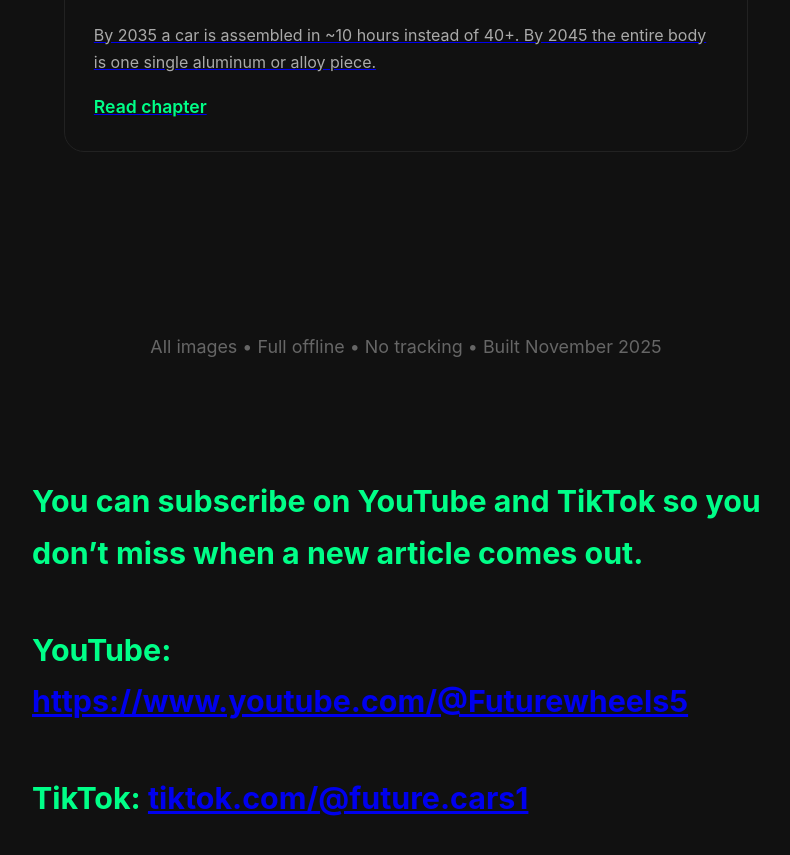
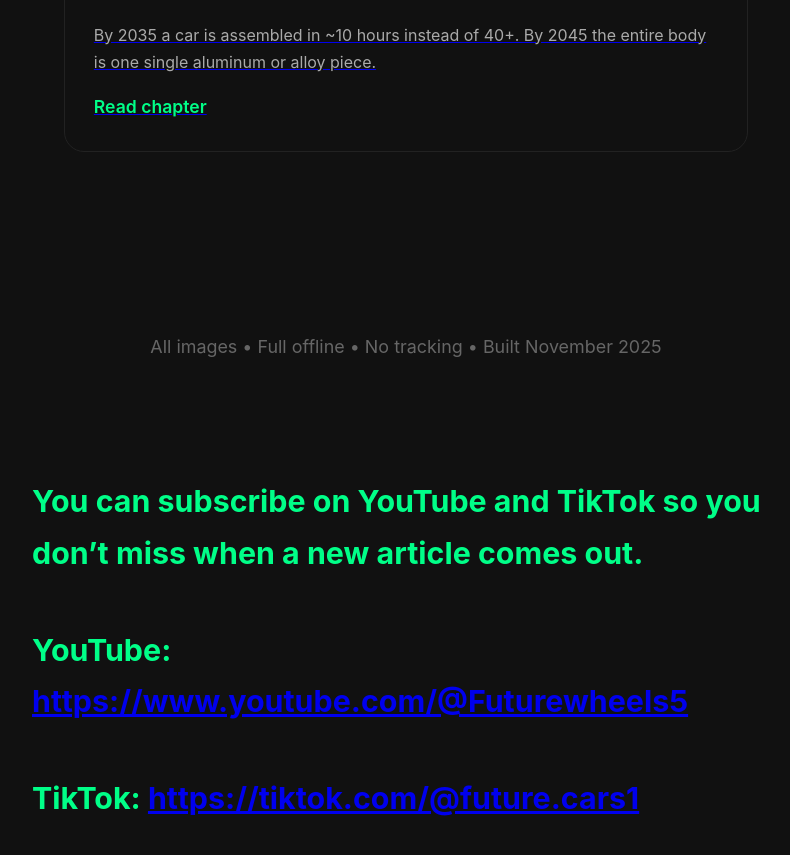
Before and after one commit to Futurecars5/Futurecars5.github.io, a Jekyll site: the page built from index.md, in a window 1280 px wide and 900 px high, scrolled down 5054 px. Shown: the top 855 px of the window, without its empty margins (234-1024 px from the left). Built offline with Jekyll 4.4.1, drawn with Linux system fonts in a browser that asks for light colours; a script that is not in the unit is left out; part of the change alters nothing that is shown.

Commit message:
Update default.html

```diff
--- a/_layouts/default.html
+++ b/_layouts/default.html
@@ -31,7 +31,7 @@
     <!-- Навигация -->
     <h2>You can subscribe on YouTube and TikTok so you don’t miss when a new article comes out.</h2>
 <h2>YouTube: <a href="https://www.youtube.com/@Futurewheels5" target="_blank" rel="noopener noreferrer"> https://www.youtube.com/@Futurewheels5 </a></h2>
-<h2>TikTok: <a href="tiktok.com/@future.cars1" target="_blank" rel="noopener noreferrer">tiktok.com/@future.cars1</a></h2>
+<h2>TikTok: <a href="https://tiktok.com/@future.cars1" target="_blank" rel="noopener noreferrer">https://tiktok.com/@future.cars1</a></h2>
 
     {% if page.previous or page.next %}
       <nav class="post-nav">
```
